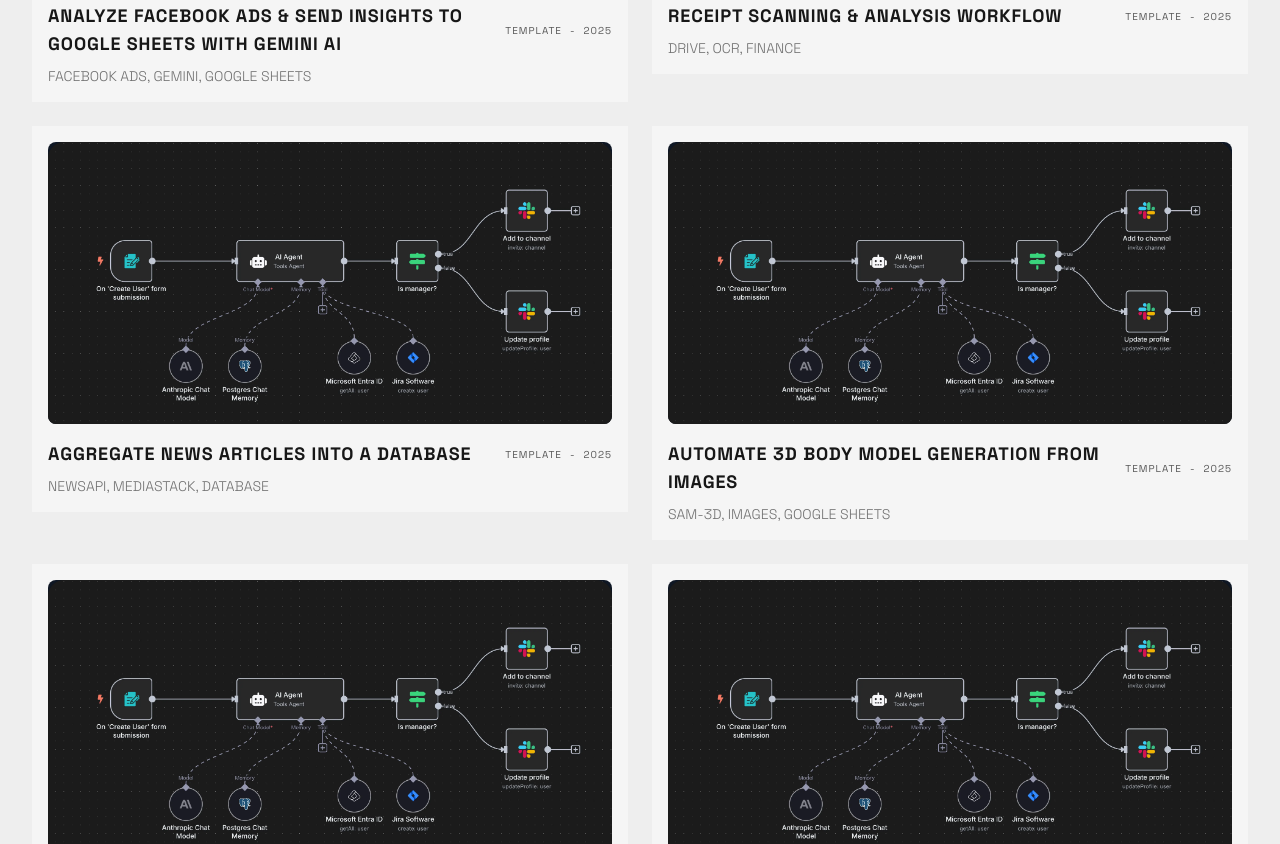
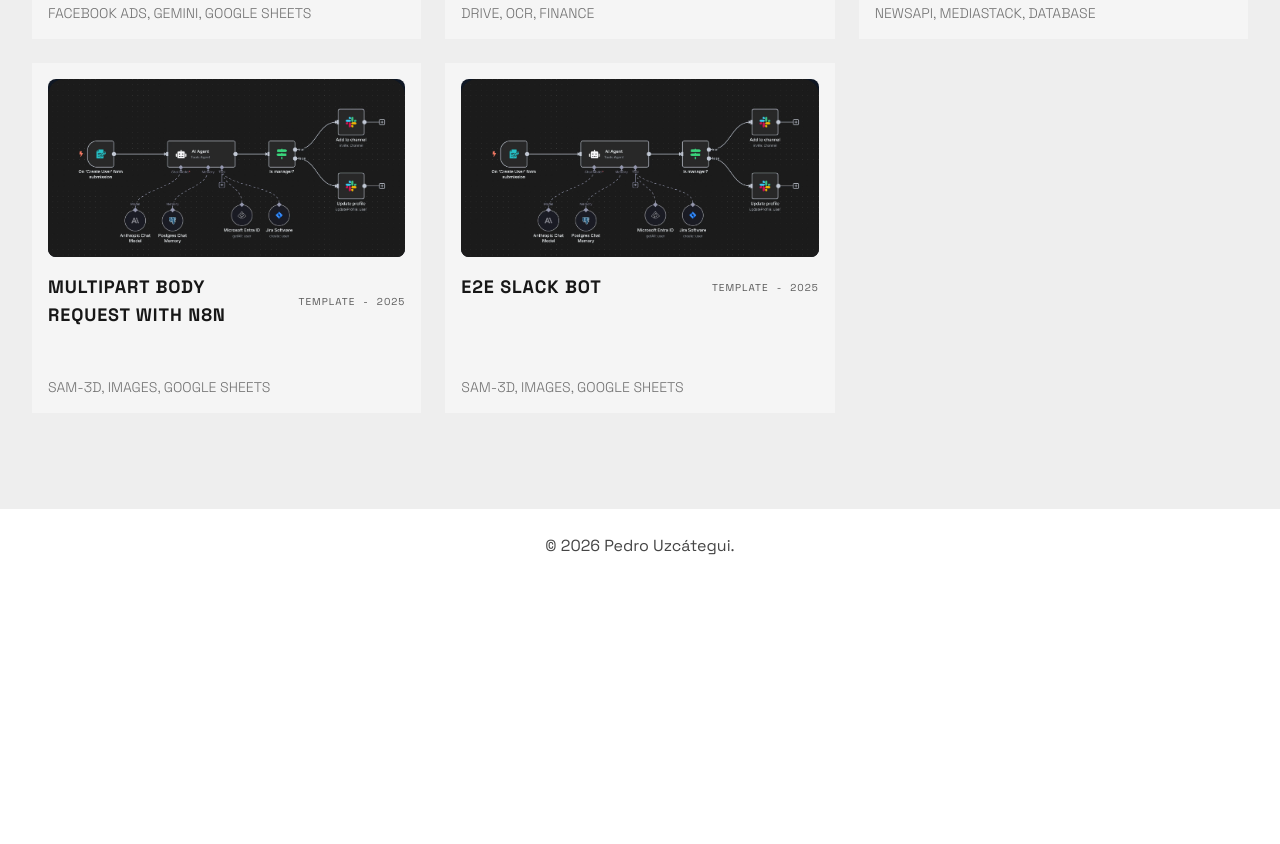
Before and after one commit to pedrouzcategui/pedrouzcateguiv1, a Next.js app: page /n8n in a window 1280 px wide. Shown: the part 600-1444 px from the top of the page. After the commit the page ends 1174 px from the top, so only its background shows below. Built offline with nearby package versions, Linux system fonts and the light colour scheme.

Commit message:
Provide Fixes to Styling

```diff
--- a/src/app/n8n/page.tsx
+++ b/src/app/n8n/page.tsx
@@ -17,7 +17,7 @@
         </h1>
       </header>
 
-      <div className="grid gap-6 grid-cols-1 sm:grid-cols-2">
+      <div className="grid auto-rows-fr items-stretch gap-6 grid-cols-1 sm:grid-cols-3">
         {workflows.map((workflow) => (
           <WorkflowCard key={workflow.id} workflow={workflow} />
         ))}
@@ -39,7 +39,7 @@
       tags={workflow.tags}
       media={
         <div>
-          <div className="relative aspect-[16/9] w-full overflow-hidden rounded-t-2xl bg-black/20">
+          <div className="relative aspect-video w-full overflow-hidden rounded-t-2xl bg-black/20">
             <Image
               src={"/n8n-example-workflow.webp"}
               alt="n8n workflow example"
--- a/src/app/n8n/workflows.ts
+++ b/src/app/n8n/workflows.ts
@@ -13,8 +13,7 @@
 export const workflows: N8NWorkflow[] = [
   {
     id: "fb-ads-gemini",
-    title:
-      "Analyze Facebook Ads & send insights to Google Sheets with Gemini AI",
+    title: "Upload HTML directly to Google Drive as Google Doc",
     description:
       "Pull campaigns, summarize performance with Gemini, and send a clean report to Sheets.",
     tags: ["Facebook Ads", "Gemini", "Google Sheets"],
@@ -54,8 +53,8 @@
     ],
   },
   {
-    id: "receipt-analysis",
-    title: "Receipt scanning & analysis workflow",
+    id: "slack-command-center",
+    title: "Slack Command Center for Slack Block Kit Builder",
     description:
       "Collect receipts from Drive, extract totals, and organize them by vendor & month.",
     tags: ["Drive", "OCR", "Finance"],
@@ -96,7 +95,7 @@
   },
   {
     id: "news-aggregator",
-    title: "Aggregate news articles into a database",
+    title: "HITL (Human in the loop) for research",
     description:
       "Sync headlines from multiple APIs, dedupe content, and publish a daily digest.",
     tags: ["NewsAPI", "Mediastack", "Database"],
@@ -137,7 +136,7 @@
   },
   {
     id: "3d-body-model",
-    title: "Automate 3D body model generation from images",
+    title: "Multipart Body Request with N8N",
     description:
       "Process uploads, run SAM-3D, and store outputs in a project workspace.",
     tags: ["SAM-3D", "Images", "Google Sheets"],
@@ -177,52 +176,11 @@
     ],
   },
   {
-    id: "sheets-onboarding",
-    title: "Get started with Google Sheets in n8n",
+    id: "e2e-slack-bot",
+    title: "E2E Slack Bot",
     description:
-      "Generate templates, push structured rows, and notify your team in minutes.",
-    tags: ["Google Sheets", "Onboarding", "Automation"],
-    apps: [
-      {
-        id: "sheets",
-        icon: "📄",
-        bg: "bg-emerald-500/15 text-emerald-200",
-        label: "Google Sheets",
-      },
-      {
-        id: "edit",
-        icon: "✍️",
-        bg: "bg-amber-500/15 text-amber-200",
-        label: "Formatter",
-      },
-      {
-        id: "chat",
-        icon: "💬",
-        bg: "bg-rose-500/15 text-rose-200",
-        label: "Slack/Chat",
-      },
-    ],
-    stat: "+4",
-    overview:
-      "Create a structured onboarding sheet, fill it with new hires, and alert the team automatically.",
-    requirements: [
-      "Google Sheets document",
-      "Team chat channel",
-      "New hire data source",
-    ],
-    steps: [
-      "Create or select a sheet template",
-      "Insert structured rows for each new hire",
-      "Format and validate fields",
-      "Notify the team with a link to the sheet",
-    ],
-  },
-  {
-    id: "voice-cloning",
-    title: "Automated AI voice cloning for YouTube to ElevenLabs",
-    description:
-      "Fetch new videos, clone voice, and upload a translated audio track.",
-    tags: ["YouTube", "ElevenLabs", "Google Sheets"],
+      "Process uploads, run SAM-3D, and store outputs in a project workspace.",
+    tags: ["SAM-3D", "Images", "Google Sheets"],
     apps: [
       {
         id: "sheets",
@@ -237,25 +195,25 @@
         label: "HTTP Request",
       },
       {
-        id: "sync",
-        icon: "🔁",
-        bg: "bg-cyan-500/15 text-cyan-200",
-        label: "Automation",
+        id: "ai",
+        icon: "🤖",
+        bg: "bg-violet-500/15 text-violet-200",
+        label: "SAM-3D",
       },
     ],
-    stat: "+3",
+    stat: "+5",
     overview:
-      "Monitor a channel for new uploads, generate cloned voice tracks, and track delivery in Sheets.",
+      "Turn image uploads into 3D models and track delivery status in a shared workspace.",
     requirements: [
-      "YouTube API access",
-      "ElevenLabs API key",
-      "Translation or dubbing pipeline",
+      "Image upload form or storage bucket",
+      "SAM-3D inference endpoint",
+      "Project tracker sheet",
     ],
     steps: [
-      "Detect newly published videos",
-      "Generate the cloned voice audio",
-      "Upload or attach the translated track",
-      "Log everything in Sheets",
+      "Capture new image uploads",
+      "Send the images to SAM-3D for processing",
+      "Store the output model URL",
+      "Update the tracker with status and links",
     ],
   },
 ];
--- a/src/components/Card.tsx
+++ b/src/components/Card.tsx
@@ -11,8 +11,8 @@
 
 const Card = ({ title, image, media, href, tags, category }: CardProps) => {
   return (
-    <Link href={href}>
-      <div className="flex flex-col w-full group cursor-pointer bg-[var(--card-bg)] p-4">
+    <Link href={href} className="block h-full">
+      <div className="relative flex h-full flex-col w-full group cursor-pointer bg-[var(--card-bg)] p-4">
         {/* Image Container */}
         <div className="overflow-hidden aspect-6/3 rounded-lg bg-[var(--card-media-bg)]">
           {media ? (
@@ -27,27 +27,27 @@
         </div>
 
         {/* Content Area */}
-        <div className="mt-4 flex flex-col gap-2">
+        <div className="mt-4 flex flex-1 flex-col gap-2 pb-10">
           <div className="flex flex-col md:flex-row md:items-center md:justify-between">
-            <div className="flex items-center gap-2">
+            <div className="flex items-center gap-2 md:max-w-[80%] md:pr-4">
               <h3 className="text-lg font-bold uppercase text-foreground tracking-wider">
                 {title}
               </h3>
             </div>
 
-            <div className="flex gap-2 text-foreground/70 text-[10px] font-normal uppercase tracking-widest ">
+            <div className="flex shrink-0 gap-2 text-foreground/70 text-[10px] font-normal uppercase tracking-widest ">
               <span>{category}</span>
               {" - "}
               <span>2025</span>
             </div>
           </div>
+        </div>
 
-          {/* Tags / Skills - Scrolling effect style */}
-          <div className="overflow-hidden whitespace-nowrap text-foreground/60">
-            <p className="text-xs md:text-sm uppercase font-light">
-              {tags?.join(", ")}
-            </p>
-          </div>
+        {/* Tags / Skills - anchored bottom-left for equal alignment */}
+        <div className="absolute bottom-4 left-4 right-4 overflow-hidden whitespace-nowrap text-foreground/60">
+          <p className="text-xs md:text-sm uppercase font-light">
+            {tags?.join(", ")}
+          </p>
         </div>
       </div>
     </Link>
--- a/src/components/Navbar.tsx
+++ b/src/components/Navbar.tsx
@@ -2,6 +2,7 @@
 import clsx from "clsx";
 import {
   ChevronDown,
+  CodeIcon,
   GithubIcon,
   type LucideIcon,
   MailIcon,
@@ -53,6 +54,7 @@
   {
     link: "/programming-challenges",
     content: "Programming Challenges",
+    Icon: CodeIcon,
     external: false,
   },
 ];
@@ -217,9 +219,7 @@
 const MenuItems = ({ setIsOpen, isMobile = false }: MenuItemsProps) => {
   return (
     <div
-      className={
-        isMobile ? "flex flex-col gap-6" : "flex items-center gap-6"
-      }
+      className={isMobile ? "flex flex-col gap-6" : "flex items-center gap-6"}
     >
       {NAV_ITEMS.map((navItem, i) => {
         if (navItem.type === "dropdown") {
```
